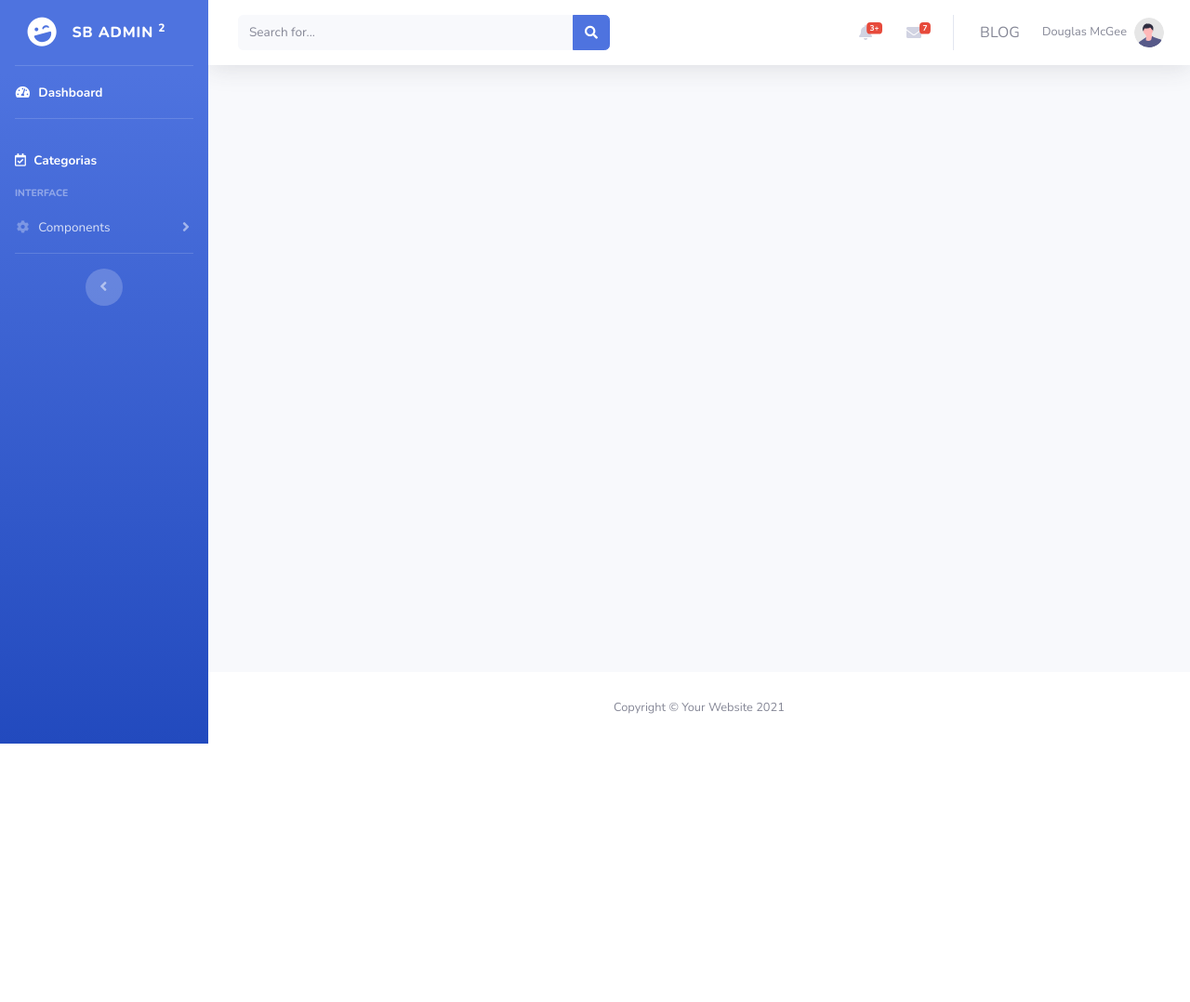
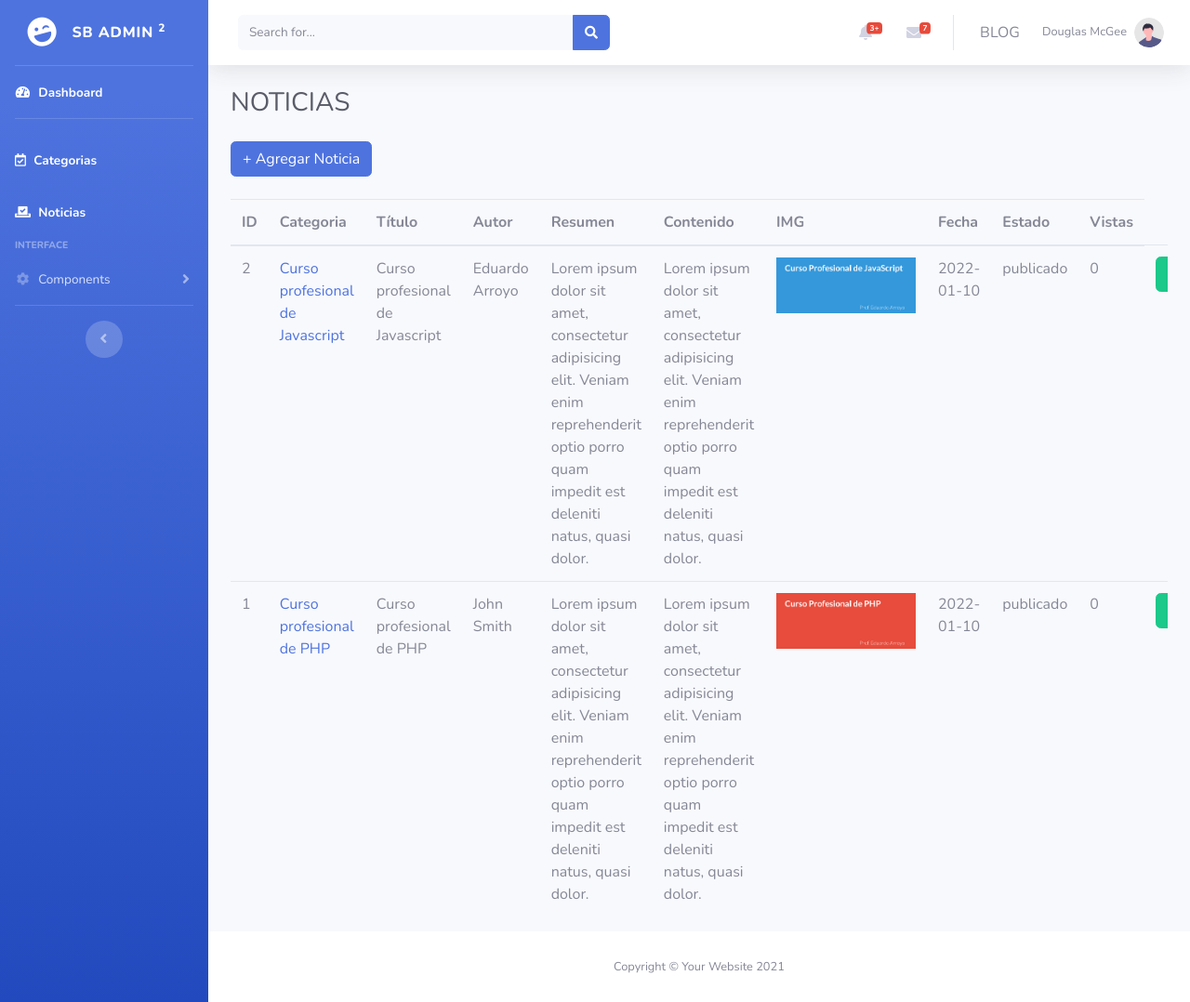
Before and after one commit to Eduarrb/DW2021-3, a PHP site: page /admin/index.php?noticias in a window 1280 px wide. Shown: the whole page at 93% size. Before the commit the page ends 800 px from the top, so only its background shows below. Run offline with PHP 8.4, Linux system fonts and the light colour scheme; data comes from the database, SQL or seed files in the repository.

Commit message:
noticias admin

```diff
--- a/04 CMS/comandos.sql
+++ b/04 CMS/comandos.sql
@@ -41,3 +41,5 @@ SELECT noti_id, noti_img, noti_fecha, noti_titulo, noti_resumen FROM noticias WH
 SELECT noti_id, noti_img, noti_fecha, noti_titulo, noti_resumen FROM noticias WHERE noti_id != 2 ORDER BY noti_id DESC
 
 SELECT DAY(noti_fecha) as dia, MONTH(noti_fecha) as mes, YEAR(noti_fecha) as anio FROM noticias
+
+SELECT * FROM noticias a INNER JOIN categorias b ON a.noti_cat_id = b.cat_id ORDER BY a.noti_id DESC
--- a/04 CMS/public/admin/index.php
+++ b/04 CMS/public/admin/index.php
@@ -23,6 +23,9 @@
                         if(isset($_GET['categorias'])){
                             include(TEMPLATE_BACK . DS . "categorias.php");
                         }
+                        if(isset($_GET['noticias'])){
+                            include(TEMPLATE_BACK . DS . "noticias.php");
+                        }
 
                     ?>
 
--- a/04 CMS/resources/functions.php
+++ b/04 CMS/resources/functions.php
@@ -55,6 +55,12 @@ DELIMITADOR;
         return $msj;
     }
 
+    function fecha_formato($fecha_db){
+        global $meses;
+        $fecha_array = explode("-", $fecha_db);
+        return "{$meses[$fecha_array[1] - 1]} {$fecha_array[2]}, {$fecha_array[0]}";
+    }
+
     // ⚡⚡ FUNCIONES FRONT
     function show_categorias(){
         $query = query("SELECT * FROM categorias");
@@ -73,11 +79,12 @@ DELIMITADOR;
         confirmar($query);
         $fila = fetch_array($query);
         $ultimo_id = $fila['noti_id'];
+        $fecha_res = fecha_formato($fila['noti_fecha']);
         $noticia_ultima = <<<DELIMITADOR
             <div class="card mb-4">
                 <a href="post.php?id={$fila['noti_id']}"><img class="card-img-top" src="img/{$fila['noti_img']}" alt="{$fila['noti_titulo']}" /></a>
                 <div class="card-body">
-                    <div class="small text-muted">{$fila['noti_fecha']}</div>
+                    <div class="small text-muted">{$fecha_res}</div>
                     <h2 class="card-title">{$fila['noti_titulo']}</h2>
                     <p class="card-text">{$fila['noti_resumen']}</p>
                     <a class="btn btn-primary" href="post.php?id={$fila['noti_id']}">Leer más →</a>
@@ -87,24 +94,15 @@ DELIMITADOR;
         echo $noticia_ultima;
     }
 
-    function fecha_formato($fecha_db){
-        global $meses;
-        $fecha_array = explode("-", $fecha_db);
-        return "{$meses[$fecha_array[1] - 1]} {$fecha_array[2]}, {$fecha_array[0]}";
-    }
-
     function noticias_mostrar_resto($id_excluyente){
-        global $meses;
         $query = query("SELECT noti_id, noti_img, noti_fecha, noti_titulo, noti_resumen FROM noticias WHERE noti_id != {$id_excluyente} ORDER BY noti_id DESC");
         confirmar($query);
         while($fila = fetch_array($query)){
-            $fecha_array = explode("-",$fila['noti_fecha']);
             $fecha_res = fecha_formato($fila['noti_fecha']);
             $noticias = <<<DELIMITADOR
                 <div class="card mb-4">
                     <a href="post.php?id={$fila['noti_id']}"><img class="card-img-top" src="img/{$fila['noti_img']}" alt="{$fila['noti_titulo']}" /></a>
                     <div class="card-body">
-                        <div class="small text-muted">{$meses[$fecha_array[1] - 1]} {$fecha_array[2]}, {$fecha_array[0]}</div>
                         <div class="small text-muted">{$fecha_res}</div>
                         <h2 class="card-title h4">{$fila['noti_titulo']}</h2>
                         <p class="card-text">{$fila['noti_resumen']}</p>
@@ -116,7 +114,7 @@ DELIMITADOR;
         }
     }
 
-    // ⚡⚡ FUNCIONES BACK
+    // ⚡⚡ FUNCIONES ADMIN
     function categorias_agregar(){
         if(isset($_POST['guardar'])){
             $cat_nombre = limpiar_string(trim($_POST['cat_nombre']));
@@ -168,4 +166,28 @@ DELIMITADOR;
             redirect("index.php?categorias");
         }
     }
+
+    function noticias_mostrar_admin(){
+        $query = query("SELECT * FROM noticias a INNER JOIN categorias b ON a.noti_cat_id = b.cat_id ORDER BY a.noti_id DESC");
+        confirmar($query);
+        while($fila = fetch_array($query)){
+            $noticias = <<<DELIMITADOR
+                <tr>
+                    <td>{$fila['noti_id']}</td>
+                    <td><a href="../post.php?id={$fila['noti_id']}" target="_blank">{$fila['noti_titulo']}</a></td>
+                    <td>{$fila['noti_titulo']}</td>
+                    <td>{$fila['noti_autor']}</td>
+                    <td>{$fila['noti_resumen']}</td>
+                    <td>{$fila['noti_contenido']}</td>
+                    <td><img src="../img/{$fila['noti_img']}" alt="" width="150"></td>
+                    <td>{$fila['noti_fecha']}</td>
+                    <td>{$fila['noti_status']}</td>
+                    <td>{$fila['noti_vistas']}</td>
+                    <td><a href="#" class="btn btn-small btn-success">editar</a></td>
+                    <td><a href="#" class="btn btn-small btn-danger">borrar</a></td>
+                </tr>
+DELIMITADOR;
+            echo $noticias;
+        }
+    }
 ?>
--- /dev/null
+++ b/04 CMS/resources/templates/back/noticias.php
@@ -0,0 +1,36 @@
+<div class="d-sm-flex align-items-center justify-content-between mb-4">
+    <h1 class="h3 mb-0 text-gray-800">NOTICIAS</h1>
+</div>
+<div class="row">
+    <div class="col-md-12 mb-4">
+        <a href="index.php?noticias_agregar" class="btn btn-primary">+ Agregar Noticia</a>
+    </div>
+</div>
+<div class="row">
+    <div class="col-md-6">
+        <?php mostrar_msj(); ?>
+    </div>
+</div>
+<div class="row">
+    <div class="col-md-12">
+        <table class="table table-hover table-responsive">
+            <thead>
+                <tr>
+                    <th>ID</th>
+                    <th>Categoria</th>
+                    <th>Título</th>
+                    <th>Autor</th>
+                    <th>Resumen</th>
+                    <th>Contenido</th>
+                    <th>IMG</th>
+                    <th>Fecha</th>
+                    <th>Estado</th>
+                    <th>Vistas</th>
+                </tr>
+            </thead>
+            <tbody>
+                <?php noticias_mostrar_admin(); ?>
+            </tbody>
+        </table>
+    </div>
+</div>
--- a/04 CMS/resources/templates/back/sidebar.php
+++ b/04 CMS/resources/templates/back/sidebar.php
@@ -25,6 +25,12 @@
                 <a class="nav-link" href="index.php?categorias">
                     <i class="far fa-calendar-check"></i>
                     <span>Categorias</span></a>
+            </li>
+
+            <li class="nav-item active">
+                <a class="nav-link" href="index.php?noticias">
+                    <i class="fas fa-vote-yea"></i>
+                    <span>Noticias</span></a>
             </li>
             <!-- Heading -->
             <div class="sidebar-heading">
```
